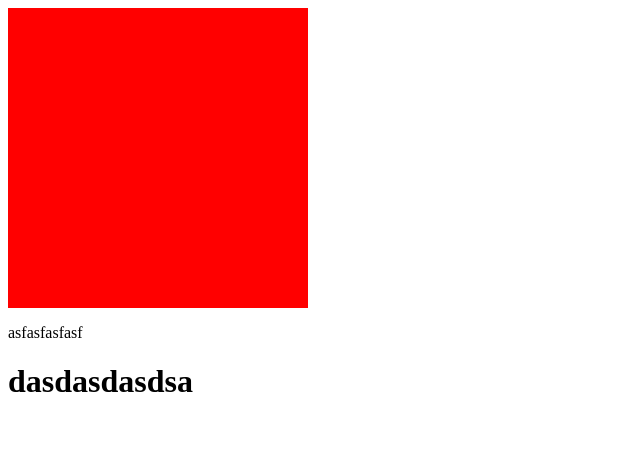
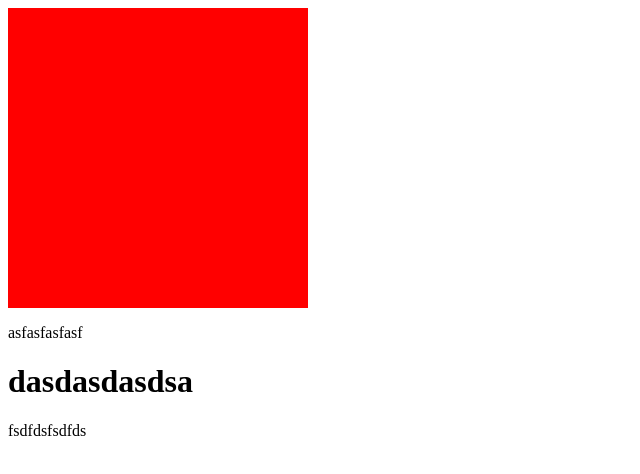
Before and after one commit to Salladorec/FirstProj, a plain HTML site: page index.html in a window 1280 px wide. Shown: the whole page, without its empty margins (0-640 px from the left). Drawn offline with Linux system fonts and the light colour scheme.

Commit message:
sdadasdsadasdasd

```diff
--- a/index.html
+++ b/index.html
@@ -12,5 +12,6 @@
     <p>asfasfasfasf</p>
     <h1>dasdasdasdsa</h1>
     <script src="index.js"></script>
+    fsdfdsfsdfds
 </body>
 </html>
```
